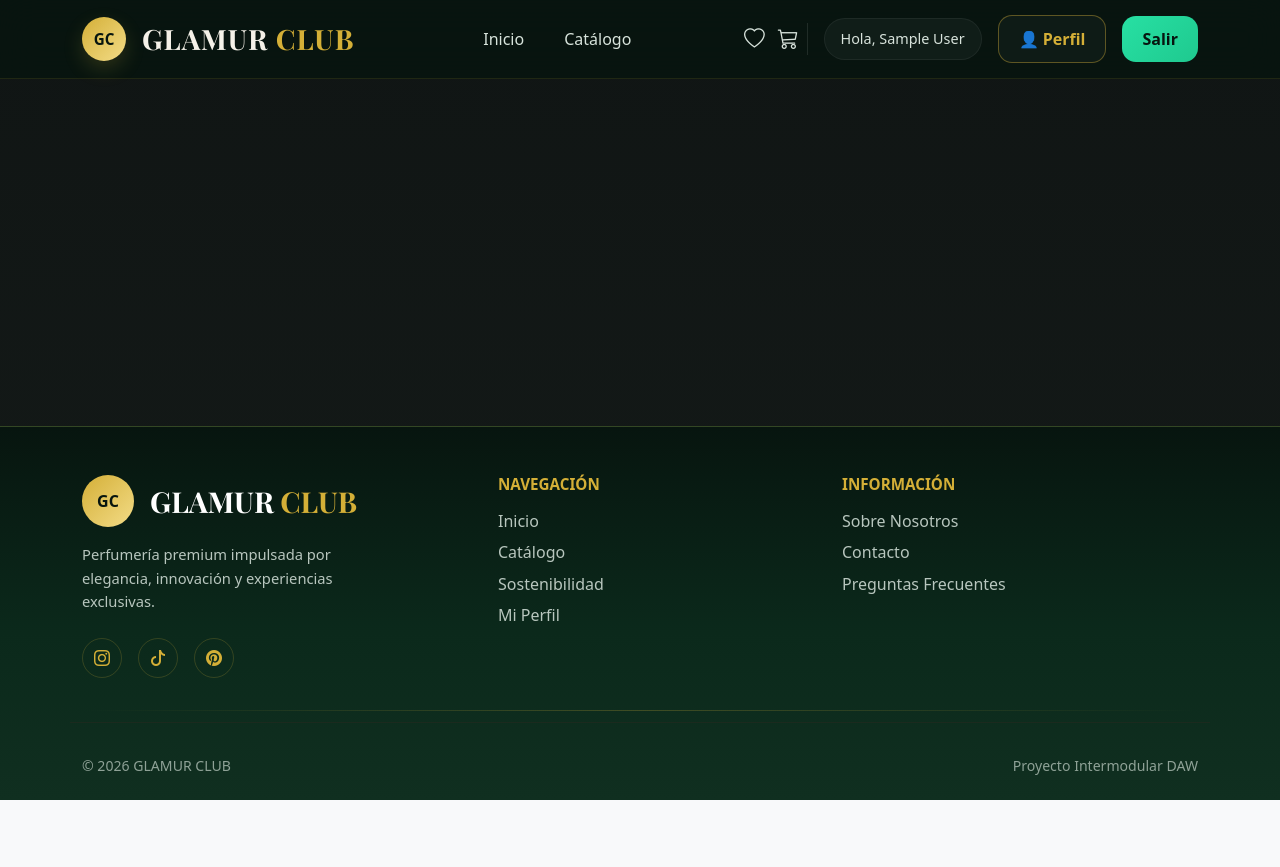
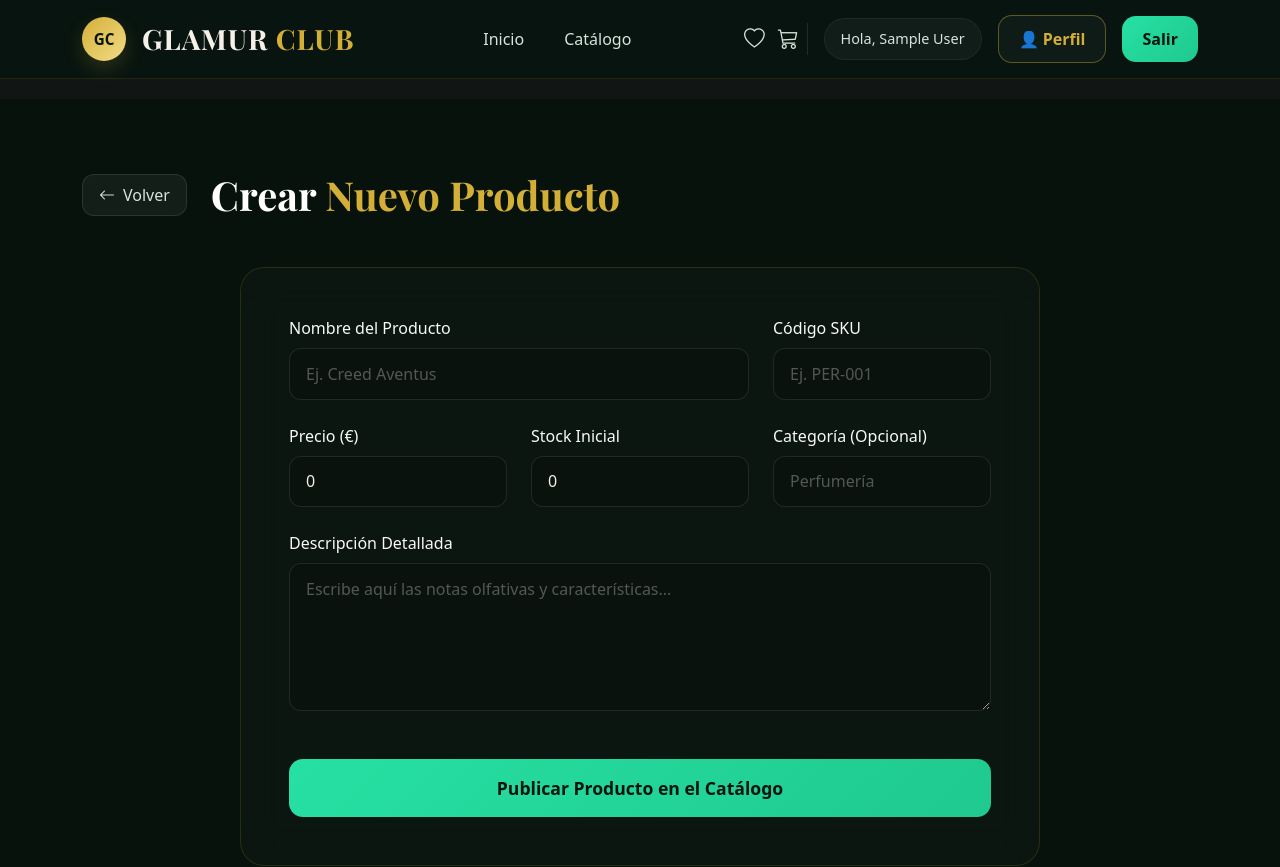
Before and after one commit to Adri4260/GLAMUR-CLUB, a Vue app in the folder frontend/: page /admin/products/create in a window 1280 px wide. Shown: the top 867 px of the page. Before the commit the page ends 800 px from the top, so only its background shows below. Built offline with nearby package versions, Linux system fonts and the light colour scheme; no server answers; sample sign-in values are in the browser's storage.

Commit message:
[MOD & NEW] Panel de admin rellenado y proceso de pago añadido a carrito

```diff
--- a/frontend/src/router/index.js
+++ b/frontend/src/router/index.js
@@ -13,6 +13,7 @@ import ContactView from "../views/ContactView.vue";
 import FaqView from "../views/FaqView.vue";
 import FavoritesView from "../views/FavoritesView.vue";
 import CartView from "../views/CartView.vue";
+import CreateProductView from "../views/CreateProductView.vue";
 
 const router = createRouter({
   history: createWebHistory(import.meta.env.BASE_URL),
@@ -46,19 +47,25 @@ const router = createRouter({
       path: "/perfil",
       name: "perfil",
       component: ProfileView,
-      meta: { requiresAuth: true }
+      meta: { requiresAuth: true },
     },
     {
       path: "/favoritos",
       name: "favoritos",
       component: FavoritesView,
-      meta: { requiresAuth: true }
+      meta: { requiresAuth: true },
     },
     {
       path: "/carrito",
       name: "carrito",
       component: CartView,
-      meta: { requiresAuth: true }
+      meta: { requiresAuth: true },
+    },
+    {
+      path: "/admin/products/create",
+      name: "create-product",
+      component: CreateProductView,
+      meta: { requiresAuth: true }, // O requiresAdmin si lo tienes configurado
     },
   ],
 });
--- a/frontend/src/views/AdminView.vue
+++ b/frontend/src/views/AdminView.vue
@@ -166,21 +166,15 @@ import {
 
                 <div class="action-buttons">
 
-                    <button class="admin-btn primary">
+                    <router-link to="/admin/products/create" class="admin-btn primary text-decoration-none">
+                        <Plus :size="18" />
+                        Nuevo Producto
+                    </router-link>
 
-                        <Plus :size="18" />
-
-                        Nuevo Producto
-
-                    </button>
-
-                    <button class="admin-btn secondary">
-
+                    <router-link to="/catalogo" class="admin-btn secondary text-decoration-none">
                         <Pencil :size="18" />
-
                         Editar Catálogo
-
-                    </button>
+                    </router-link>
 
                 </div>
 
--- a/frontend/src/views/CartView.vue
+++ b/frontend/src/views/CartView.vue
@@ -1,8 +1,14 @@
 <script setup>
-import { computed } from 'vue'
+import { ref, computed } from 'vue'
+import { useRouter } from 'vue-router'
 import { useShopStore } from '../store/shopStore'
 
 const shopStore = useShopStore()
+const router = useRouter()
+
+// Estados para el pop-up de pago
+const isProcessing = ref(false)
+const isSuccess = ref(false)
 
 // Calcula el total del carrito
 const subtotal = computed(() => {
@@ -22,10 +28,56 @@ const getImageUrl = (path) => {
 
     return `${serverUrl}/${cleanPath}`
 }
+
+// --- LÓGICA DE PAGO ---
+const processPayment = () => {
+    isProcessing.value = true;
+
+    // Simulamos la conexión con la pasarela de pago (2 segundos)
+    setTimeout(() => {
+        isProcessing.value = false;
+        isSuccess.value = true;
+
+        // Vaciamos el carrito tras el pago exitoso
+        shopStore.cart = [];
+        shopStore.saveCart();
+
+        // Tras 2.5 segundos mostrando el éxito, volvemos al catálogo
+        setTimeout(() => {
+            isSuccess.value = false;
+            router.push('/catalogo');
+        }, 2500);
+
+    }, 2000);
+}
 </script>
 
 <template>
-  <div class="glamur-page py-5">
+  <div class="glamur-page py-5 position-relative">
+
+    <!-- POP-UP OVERLAY DE PAGO -->
+    <div v-if="isProcessing || isSuccess" class="payment-overlay d-flex align-items-center justify-content-center">
+      <div class="payment-modal text-center p-5">
+
+        <!-- ESTADO 1: CARGANDO -->
+        <div v-if="isProcessing" class="processing-state">
+          <div class="spinner-border text-gold mb-4" style="width: 3.5rem; height: 3.5rem; border-width: 0.25em;" role="status"></div>
+          <h2 class="font-playfair text-white mb-2">Procesando Pago...</h2>
+          <p class="text-summary-muted mb-0">Por favor, no cierres ni actualices esta ventana.</p>
+        </div>
+
+        <!-- ESTADO 2: ÉXITO -->
+        <div v-else-if="isSuccess" class="success-state">
+          <div class="success-icon mb-3">✨</div>
+          <h2 class="font-playfair text-gold mb-2">¡Pago Completado!</h2>
+          <p class="text-white mb-0">Gracias por tu compra exclusiva en Glamur Club.</p>
+          <p class="text-summary-muted small mt-2">Redirigiendo al catálogo...</p>
+        </div>
+
+      </div>
+    </div>
+
+    <!-- CONTENIDO DEL CARRITO -->
     <div class="container py-4">
 
       <h1 class="font-playfair text-white border-bottom border-secondary pb-3 mb-4">
@@ -65,7 +117,7 @@ const getImageUrl = (path) => {
           </div>
         </div>
 
-        <!-- RESUMEN DE COMPRA (Detallado y corregido) -->
+        <!-- RESUMEN DE COMPRA -->
         <div class="col-lg-5 mt-4 mt-lg-0">
           <div class="summary-box p-4">
             <h4 class="text-white mb-4">Resumen de Compra</h4>
@@ -76,7 +128,6 @@ const getImageUrl = (path) => {
 
                   <div class="summary-item-name text-white pe-3">
                      {{ item.name }}
-                     <!-- Fix visual: clase text-summary-muted para que se lea perfectamente -->
                      <span class="summary-item-calc d-block text-summary-muted mt-1">
                        {{ item.price }} € &nbsp;x{{ item.quantity }}
                      </span>
@@ -91,7 +142,6 @@ const getImageUrl = (path) => {
 
             <!-- ENVÍO -->
             <div class="d-flex justify-content-between mb-3 pb-3 border-bottom border-secondary">
-              <!-- Fix visual: clase text-summary-muted -->
               <span class="text-summary-muted">Envío Premium</span>
               <span class="text-success fw-bold">Gratis</span>
             </div>
@@ -102,7 +152,10 @@ const getImageUrl = (path) => {
               <h5 class="text-gold fw-bold mb-0">{{ subtotal.toFixed(2) }} €</h5>
             </div>
 
-            <button class="btn-glamur-submit w-100">Finalizar Compra</button>
+            <!-- BOTÓN DE PAGO QUE ACTIVA EL POP-UP -->
+            <button @click="processPayment" class="btn-glamur-submit w-100">
+                Finalizar Compra
+            </button>
           </div>
         </div>
 
@@ -123,122 +176,88 @@ const getImageUrl = (path) => {
 <style scoped>
 .glamur-page { min-height: calc(100vh - 74px); background: #07120c; }
 .font-playfair { font-family: 'Playfair Display', serif; font-weight: 700; }
-.text-gold { color: #d4af37; }
+.text-gold { color: #d4af37 !important; }
+
+/* =========================
+   POP-UP PAGO (OVERLAY Y MODAL)
+========================= */
+.payment-overlay {
+  position: fixed;
+  top: 0;
+  left: 0;
+  width: 100%;
+  height: 100vh;
+  background: rgba(0, 0, 0, 0.75);
+  backdrop-filter: blur(8px);
+  z-index: 9999;
+}
+
+.payment-modal {
+  background: rgba(11, 28, 20, 0.95);
+  border: 1px solid rgba(212, 175, 55, 0.3);
+  border-radius: 24px;
+  box-shadow: 0 25px 50px rgba(0, 0, 0, 0.5), 0 0 40px rgba(212, 175, 55, 0.1);
+  min-width: 320px;
+  max-width: 90%;
+  animation: modalPopIn 0.4s cubic-bezier(0.175, 0.885, 0.32, 1.275);
+}
+
+.success-icon {
+  font-size: 4rem;
+  line-height: 1;
+}
+
+@keyframes modalPopIn {
+  0% { opacity: 0; transform: scale(0.8); }
+  100% { opacity: 1; transform: scale(1); }
+}
 
 /* FIX: TEXTOS SECUNDARIOS VISIBLES Y ELEGANTES */
-.text-visible {
-  color: rgba(255, 255, 255, 0.65);
-  font-size: 1.05rem;
-}
-.text-summary-muted {
-  color: #a3b8ab !important; /* Un gris verdoso claro muy legible */
-  font-size: 0.85rem;
-}
+.text-visible { color: rgba(255, 255, 255, 0.65); font-size: 1.05rem; }
+.text-summary-muted { color: #a3b8ab !important; font-size: 0.85rem; }
 
 /* =========================
    CART ITEM & IMAGE
 ========================= */
 .cart-item {
-  background: rgba(255,255,255,0.03);
-  border: 1px solid rgba(255,255,255,0.08);
-  border-radius: 16px;
-  transition: all 0.3s ease;
+  background: rgba(255,255,255,0.03); border: 1px solid rgba(255,255,255,0.08); border-radius: 16px; transition: all 0.3s ease;
 }
-.cart-item:hover {
-  border-color: rgba(212,175,55,0.3);
-  background: rgba(255,255,255,0.05);
-}
+.cart-item:hover { border-color: rgba(212,175,55,0.3); background: rgba(255,255,255,0.05); }
 
 .cart-img-wrapper {
-  width: 75px;
-  height: 75px;
-  background: rgba(255, 255, 255, 0.05);
-  border-radius: 12px;
-  display: flex;
-  align-items: center;
-  justify-content: center;
-  padding: 0.5rem;
-  flex-shrink: 0;
+  width: 75px; height: 75px; background: rgba(255, 255, 255, 0.05); border-radius: 12px; display: flex; align-items: center; justify-content: center; padding: 0.5rem; flex-shrink: 0;
 }
-.cart-item-img {
-  max-width: 100%;
-  max-height: 100%;
-  object-fit: contain;
-}
+.cart-item-img { max-width: 100%; max-height: 100%; object-fit: contain; }
 
 /* =========================
    CONTROLS
 ========================= */
-.quantity-controls {
-  background: rgba(0,0,0,0.4);
-  border-radius: 10px;
-  padding: 0.25rem;
-  border: 1px solid rgba(255,255,255,0.1);
-}
-.btn-qty {
-  background: transparent;
-  border: none;
-  color: #d4af37;
-  font-size: 1.2rem;
-  width: 32px;
-  height: 32px;
-  display: flex;
-  align-items: center;
-  justify-content: center;
-  border-radius: 8px;
-  transition: all 0.2s;
-}
+.quantity-controls { background: rgba(0,0,0,0.4); border-radius: 10px; padding: 0.25rem; border: 1px solid rgba(255,255,255,0.1); }
+.btn-qty { background: transparent; border: none; color: #d4af37; font-size: 1.2rem; width: 32px; height: 32px; display: flex; align-items: center; justify-content: center; border-radius: 8px; transition: all 0.2s; }
 .btn-qty:hover:not(:disabled) { background: rgba(212,175,55,0.2); }
 .btn-qty:disabled { opacity: 0.3; cursor: not-allowed; }
 
-.btn-delete {
-  background: rgba(255, 99, 132, 0.1);
-  color: #ff6384;
-  border: 1px solid rgba(255, 99, 132, 0.2);
-  width: 42px;
-  height: 42px;
-  border-radius: 10px;
-  display: flex;
-  align-items: center;
-  justify-content: center;
-  transition: all 0.2s;
-}
+.btn-delete { background: rgba(255, 99, 132, 0.1); color: #ff6384; border: 1px solid rgba(255, 99, 132, 0.2); width: 42px; height: 42px; border-radius: 10px; display: flex; align-items: center; justify-content: center; transition: all 0.2s; }
 .btn-delete:hover { background: #ff6384; color: white; transform: scale(1.05); }
 
 /* =========================
    SUMMARY BOX
 ========================= */
-.summary-box {
-  background: rgba(7, 21, 15, 0.8);
-  border: 1px solid rgba(212, 175, 55, 0.15);
-  border-radius: 20px;
-  box-shadow: 0 10px 30px rgba(0,0,0,0.3);
-}
-
-.summary-item-name {
-  font-size: 0.95rem;
-  line-height: 1.2;
-}
+.summary-box { background: rgba(7, 21, 15, 0.8); border: 1px solid rgba(212, 175, 55, 0.15); border-radius: 20px; box-shadow: 0 10px 30px rgba(0,0,0,0.3); }
+.summary-item-name { font-size: 0.95rem; line-height: 1.2; }
 
 .btn-glamur-submit {
-  border: none; padding: 0.9rem; border-radius: 12px;
-  background: linear-gradient(135deg, #27e0a3, #1fc98f); color: #07150f; font-weight: 600; transition: all 0.3s ease;
+  border: none; padding: 0.9rem; border-radius: 12px; background: linear-gradient(135deg, #27e0a3, #1fc98f); color: #07150f; font-weight: 600; transition: all 0.3s ease;
 }
 .btn-glamur-submit:hover { transform: translateY(-2px); box-shadow: 0 10px 25px rgba(39, 224, 163, 0.25); }
 
 /* =========================
    EMPTY STATE
 ========================= */
-.empty-state {
-  background: rgba(255,255,255,0.02);
-  border-radius: 20px;
-  padding: 4rem 2rem;
-  border: 1px dashed rgba(212,175,55,0.2);
-}
+.empty-state { background: rgba(255,255,255,0.02); border-radius: 20px; padding: 4rem 2rem; border: 1px dashed rgba(212,175,55,0.2); }
 .empty-icon { font-size: 3rem; opacity: 0.5; filter: grayscale(1); }
 .btn-glamur-gold {
-  display: inline-block; padding: 0.8rem 2rem; border-radius: 12px;
-  background: transparent; border: 1px solid #d4af37; color: #d4af37; font-weight: 600; text-decoration: none; transition: all 0.3s ease;
+  display: inline-block; padding: 0.8rem 2rem; border-radius: 12px; background: transparent; border: 1px solid #d4af37; color: #d4af37; font-weight: 600; text-decoration: none; transition: all 0.3s ease;
 }
 .btn-glamur-gold:hover { background: #d4af37; color: #07150f; transform: translateY(-2px); }
 </style>
--- /dev/null
+++ b/frontend/src/views/CreateProductView.vue
@@ -0,0 +1,124 @@
+<script setup>
+import { ref } from 'vue';
+import { useRouter } from 'vue-router';
+import http from '../services/http';
+
+const router = useRouter();
+
+// Datos del formulario
+const form = ref({
+    name: '',
+    sku: '',
+    category: '',
+    price: 0,
+    stock: 0,
+    description: '',
+    image: 'img/prod1.jpg' // Imagen por defecto mientras no tengamos subida de archivos
+});
+
+const isSubmitting = ref(false);
+const errorMessage = ref('');
+
+const submitProduct = async () => {
+    isSubmitting.value = true;
+    errorMessage.value = '';
+
+    try {
+        await http.post('/products', form.value);
+        // Si sale bien, volvemos al catálogo a ver nuestra creación
+        router.push('/catalogo');
+    } catch (error) {
+        console.error("Error al crear:", error);
+        errorMessage.value = error.response?.data?.message || 'Hubo un error al crear el producto. Revisa los datos.';
+    } finally {
+        isSubmitting.value = false;
+    }
+};
+</script>
+
+<template>
+  <div class="glamur-page py-5">
+    <div class="container py-4">
+      <div class="d-flex align-items-center mb-5">
+        <router-link to="/admin" class="btn-back me-4">
+            <i class="bi bi-arrow-left"></i> Volver
+        </router-link>
+        <h1 class="font-playfair text-white mb-0">Crear <span class="text-gold">Nuevo Producto</span></h1>
+      </div>
+
+      <div class="form-container mx-auto" style="max-width: 800px;">
+        <div v-if="errorMessage" class="alert alert-danger">{{ errorMessage }}</div>
+
+        <form @submit.prevent="submitProduct">
+          <div class="row">
+              <div class="col-md-8 mb-4">
+                <label class="form-label text-light">Nombre del Producto</label>
+                <input type="text" v-model="form.name" class="form-control glamur-input" required placeholder="Ej. Creed Aventus">
+              </div>
+              <div class="col-md-4 mb-4">
+                <label class="form-label text-light">Código SKU</label>
+                <input type="text" v-model="form.sku" class="form-control glamur-input" placeholder="Ej. PER-001">
+              </div>
+          </div>
+
+          <div class="row">
+              <div class="col-md-4 mb-4">
+                <label class="form-label text-light">Precio (€)</label>
+                <input type="number" step="0.01" v-model="form.price" class="form-control glamur-input" required min="0">
+              </div>
+              <div class="col-md-4 mb-4">
+                <label class="form-label text-light">Stock Inicial</label>
+                <input type="number" v-model="form.stock" class="form-control glamur-input" required min="0">
+              </div>
+              <div class="col-md-4 mb-4">
+                <label class="form-label text-light">Categoría (Opcional)</label>
+                <input type="text" v-model="form.category" class="form-control glamur-input" placeholder="Perfumería">
+              </div>
+          </div>
+
+          <div class="mb-5">
+            <label class="form-label text-light">Descripción Detallada</label>
+            <textarea v-model="form.description" class="form-control glamur-input" rows="5" placeholder="Escribe aquí las notas olfativas y características..."></textarea>
+          </div>
+
+          <button type="submit" class="btn-glamur-submit w-100 py-3" :disabled="isSubmitting">
+            <span v-if="isSubmitting" class="spinner-border spinner-border-sm me-2"></span>
+            {{ isSubmitting ? 'Guardando en la base de datos...' : 'Publicar Producto en el Catálogo' }}
+          </button>
+        </form>
+      </div>
+    </div>
+  </div>
+</template>
+
+<style scoped>
+.glamur-page { min-height: calc(100vh - 74px); background: #07120c; }
+.font-playfair { font-family: 'Playfair Display', serif; font-weight: 700; }
+.text-gold { color: #d4af37; }
+
+.btn-back {
+  background: rgba(255,255,255,0.05); color: #d8e3dc; text-decoration: none;
+  padding: 0.5rem 1rem; border-radius: 12px; border: 1px solid rgba(255,255,255,0.1);
+  transition: all 0.3s ease; display: flex; align-items: center; gap: 0.5rem;
+}
+.btn-back:hover { background: rgba(39, 224, 163, 0.1); color: #27e0a3; border-color: rgba(39, 224, 163, 0.3); }
+
+.form-container {
+  background: rgba(255, 255, 255, 0.02); backdrop-filter: blur(20px);
+  border: 1px solid rgba(212, 175, 55, 0.15); border-radius: 24px; padding: 3rem;
+}
+
+.glamur-input {
+  background: rgba(0, 0, 0, 0.2); border: 1px solid rgba(255, 255, 255, 0.1);
+  color: #f5f1e8 !important; border-radius: 12px; padding: 0.8rem 1rem;
+}
+.glamur-input:focus { background: rgba(0, 0, 0, 0.4); border-color: #27e0a3; box-shadow: 0 0 0 3px rgba(39, 224, 163, 0.15); outline: none; }
+.glamur-input::placeholder { color: rgba(255, 255, 255, 0.3) !important; }
+
+.btn-glamur-submit {
+  border: none; border-radius: 14px;
+  background: linear-gradient(135deg, #27e0a3, #1fc98f); color: #07150f; font-weight: 700; transition: all 0.3s ease; font-size: 1.1rem;
+}
+.btn-glamur-submit:hover:not(:disabled) { transform: translateY(-2px); box-shadow: 0 10px 25px rgba(39, 224, 163, 0.25); }
+.btn-glamur-submit:disabled { opacity: 0.7; cursor: not-allowed; }
+</style>
```
